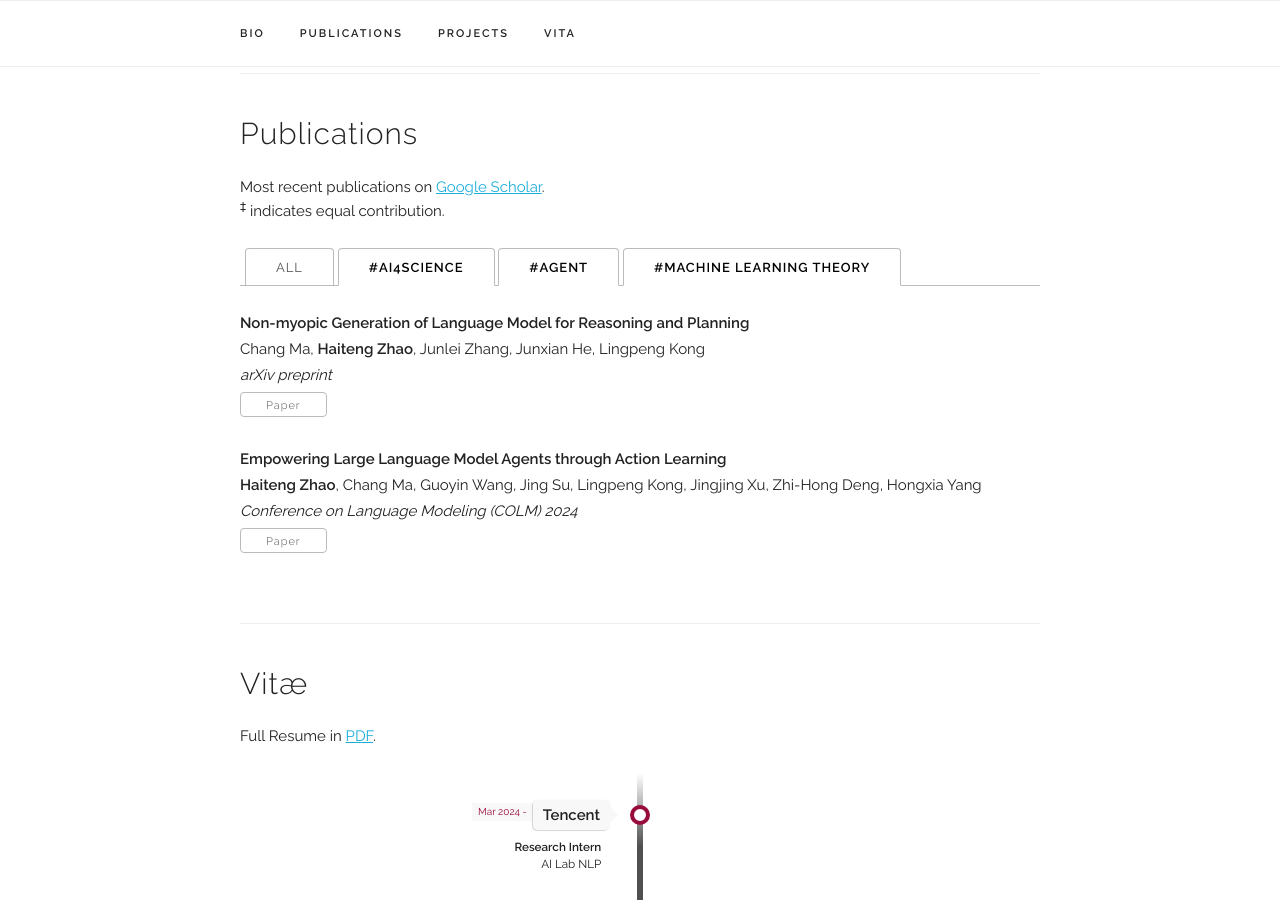
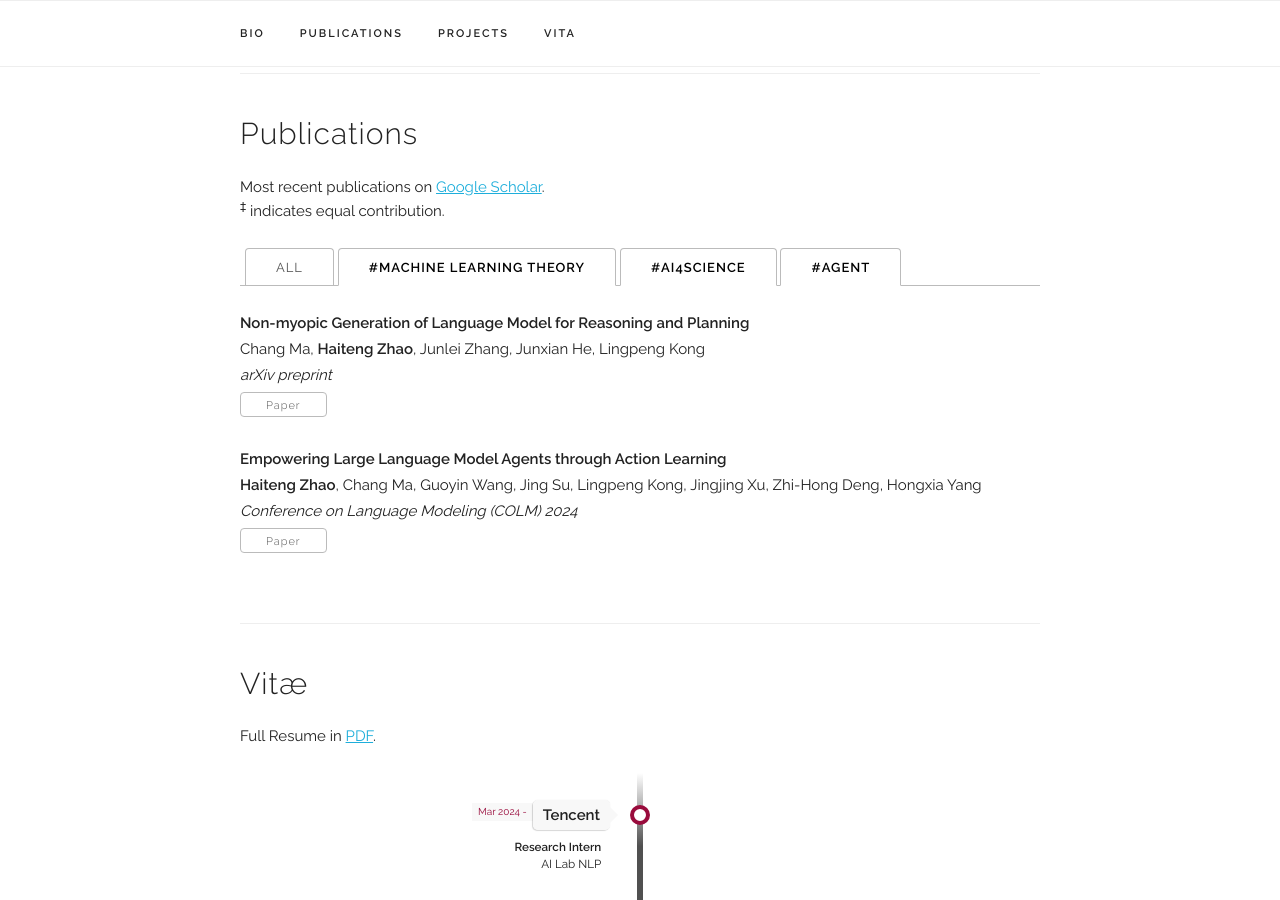
Before and after one commit to zhao-ht/haitengzhao, a Jekyll site: the page built from index.html, in a window 1280 px wide and 900 px high, scrolled down 816 px. Built offline with Jekyll 4.4.1, drawn with Linux system fonts in a browser that asks for light colours; some web fonts are replaced.

Commit message:
Update index.html

```diff
--- a/index.html
+++ b/index.html
@@ -30,9 +30,9 @@ title: Home
 
   <ul class="tab-nav">
     <li><div class="button" data-ref="#papers-all">All</div></li>
+    <li><div class="button active" data-ref="#papers-theory">#Machine Learning Theory</div></li>
     <li><div class="button active" data-ref="#papers-ai4science">#AI4Science</div></li>
     <li><div class="button active" data-ref="#papers-agent">#Agent</div></li>
-    <li><div class="button active" data-ref="#papers-theory">#Machine Learning Theory</div></li>
   </ul>
 
   <div class="tab-content">
```
